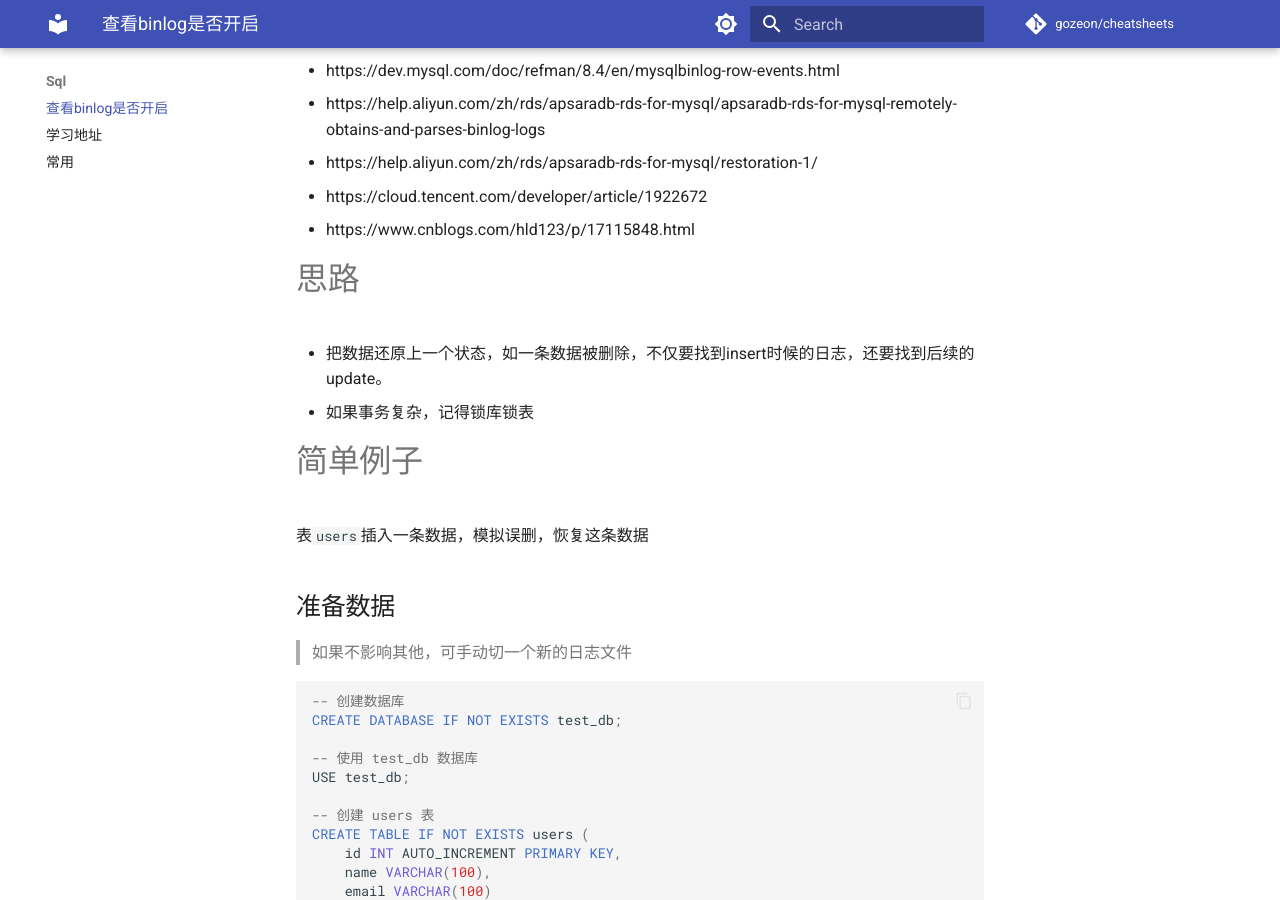
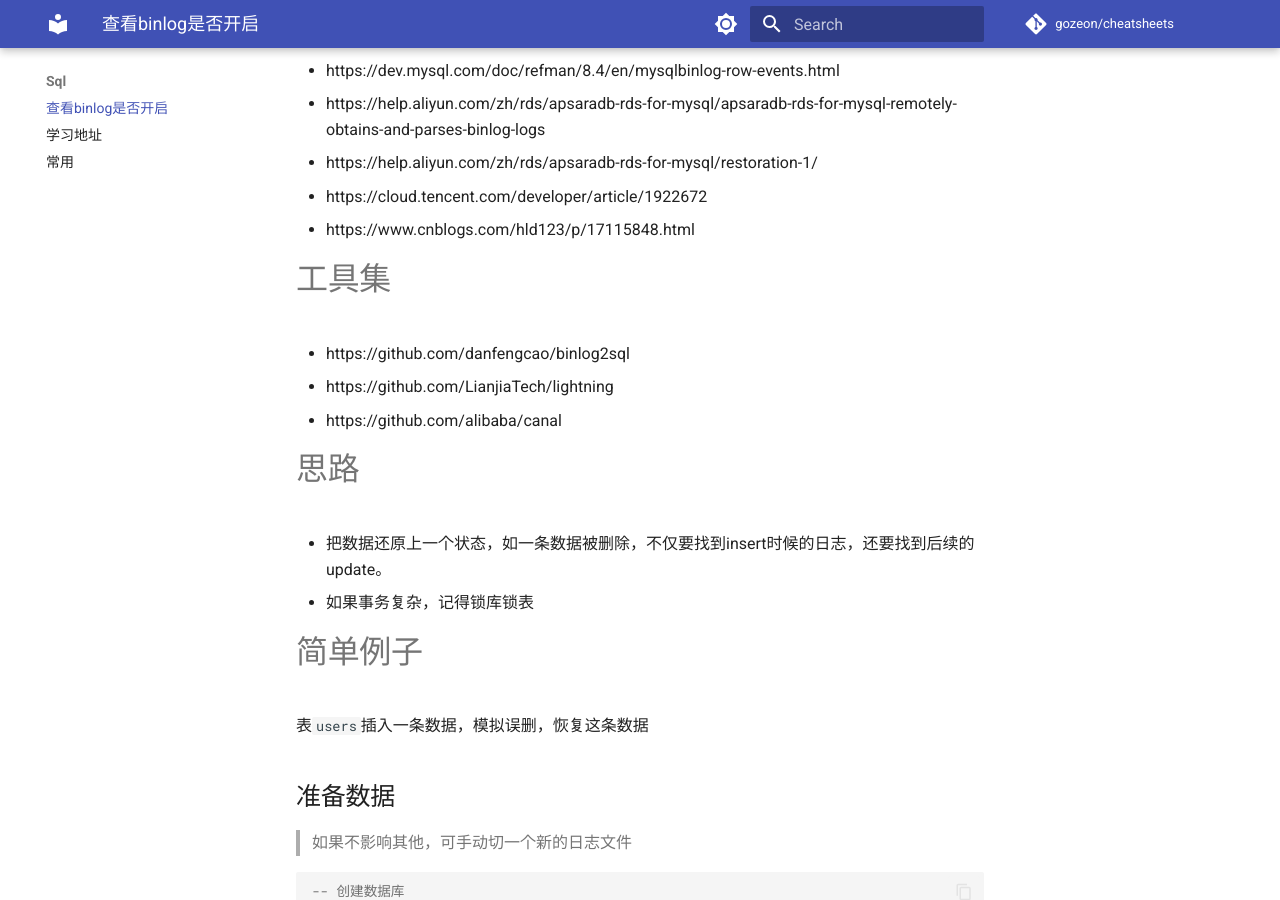
Before and after one commit to gozeon/cheatsheets, an MkDocs documentation site: the page built from docs/sql/mysqlbinlog.md, in a window 1280 px wide and 900 px high, scrolled down 1456 px. Built offline with MkDocs 1.6.1 and Material for MkDocs 9.7.7, drawn with Linux system fonts in a browser that asks for light colours; comment, search, counter and statistics services are not loaded.

Commit message:
Update mysqlbinlog.md

```diff
--- a/docs/sql/mysqlbinlog.md
+++ b/docs/sql/mysqlbinlog.md
@@ -59,6 +59,12 @@ mysqlbinlog --stop-datetime="2025-01-09 10:00:00" /path/to/mysql-bin.000001 | my
 - https://help.aliyun.com/zh/rds/apsaradb-rds-for-mysql/restoration-1/
 - https://cloud.tencent.com/developer/article/1922672
 - https://www.cnblogs.com/hld123/p/17115848.html
+
+# 工具集
+
+- https://github.com/danfengcao/binlog2sql
+- https://github.com/LianjiaTech/lightning
+- https://github.com/alibaba/canal
 
 
 # 思路
```
